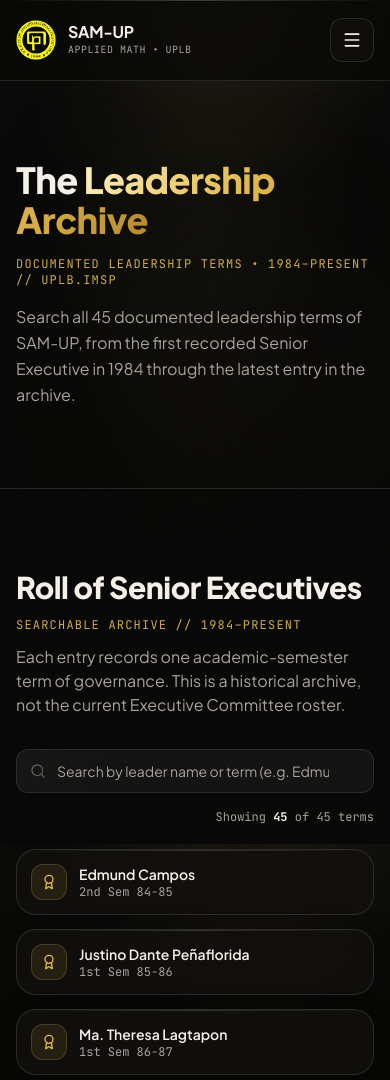
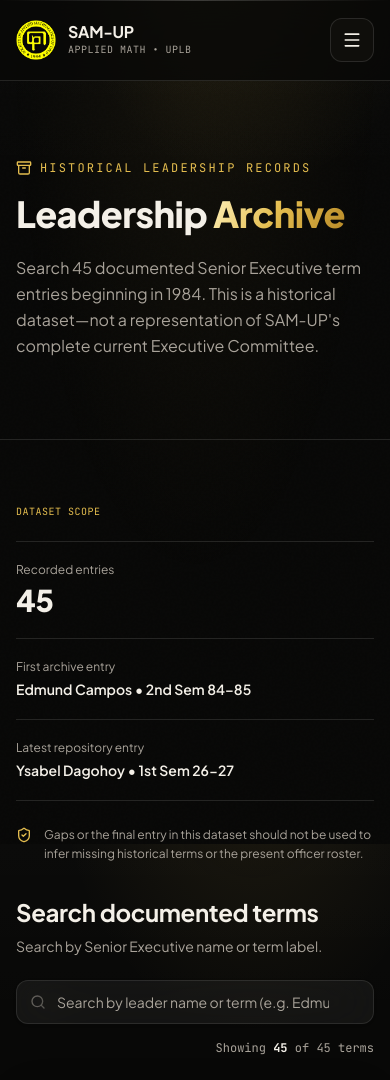
Before and after one commit to Diannn3/samup, an Astro site: page /alumni in a window 390 px wide. Shown: the top 1080 px of the page. Built offline with nearby package versions, Linux system fonts and the light colour scheme; Astro itself is replaced by a stand-in of ours.

Commit message:
refactor(archive): clarify historical leadership scope and simplify layout

```diff
--- a/src/pages/alumni.astro
+++ b/src/pages/alumni.astro
@@ -2,73 +2,75 @@
 import BaseLayout from '../layouts/BaseLayout.astro';
 import { ExecutiveSearch } from '../components/interactive/ExecutiveSearch';
 import { organization } from '../data/organization';
-import { Mail, Landmark, Users } from 'lucide-react';
+import { Archive, ArrowRight, ShieldCheck } from 'lucide-react';
 ---
 
 <BaseLayout
   title="Leadership Archive | Society of Applied Mathematics of UPLB"
-  description={`Search all ${organization.totalLeadershipTerms} documented leadership terms of SAM-UP, from 1984 to the current academic year.`}
+  description={`Search ${organization.totalLeadershipTerms} documented Senior Executive term entries in SAM-UP's historical repository archive.`}
 >
-  {/* Page Header */}
-  <section class="py-20 sm:py-24 border-b border-[var(--border)] relative overflow-hidden">
-    <div class="glow-blob w-[600px] h-[600px] bg-[radial-gradient(circle,rgba(240,204,78,0.12)_0%,transparent_70%)] top-0 left-[-10%]" aria-hidden="true" />
-    <div class="glow-blob w-[500px] h-[500px] bg-[radial-gradient(circle,rgba(59,130,246,0.09)_0%,transparent_70%)] bottom-0 right-[-10%]" aria-hidden="true" />
-
-    <div class="max-w-7xl mx-auto px-4 sm:px-6 lg:px-8 relative z-10">
-      <div class="max-w-3xl space-y-4">
-        <h1 class="font-display font-black text-4xl sm:text-5xl lg:text-6xl text-[var(--foreground)] tracking-tight">
-          The <span class="text-gold-gradient">Leadership Archive</span>
+  <section class="border-b border-[var(--border)] py-20 sm:py-24">
+    <div class="max-w-7xl mx-auto px-4 sm:px-6 lg:px-8">
+      <div class="max-w-4xl">
+        <div class="flex items-center gap-2 font-mono text-xs uppercase tracking-[0.18em] text-[var(--primary)]">
+          <Archive class="w-4 h-4" aria-hidden="true" />
+          <span>Historical leadership records</span>
+        </div>
+        <h1 class="mt-5 font-display font-black text-4xl sm:text-6xl lg:text-7xl tracking-[-0.035em] leading-[0.98] text-[var(--foreground)]">
+          Leadership <span class="text-gold-gradient">Archive</span>
         </h1>
-        <p class="font-mono text-xs uppercase tracking-widest text-[var(--primary)]/90">
-          DOCUMENTED LEADERSHIP TERMS • 1984–PRESENT // UPLB.IMSP
-        </p>
-        <p class="text-base sm:text-lg text-[var(--muted-foreground)] leading-relaxed font-normal">
-          Search all {organization.totalLeadershipTerms} documented leadership terms of SAM-UP, from the first recorded Senior Executive in 1984 through the latest entry in the archive.
+        <p class="mt-6 max-w-3xl text-base sm:text-lg leading-relaxed text-[var(--muted-foreground)]">
+          Search {organization.totalLeadershipTerms} documented Senior Executive term entries beginning in 1984. This is a historical dataset—not a representation of SAM-UP's complete current Executive Committee.
         </p>
       </div>
     </div>
   </section>
 
-  <div class="max-w-7xl mx-auto px-4 sm:px-6 lg:px-8 py-20 space-y-16">
-    {/* Searchable archive — data from senior_executives.json */}
-    <section class="space-y-8">
-      <div class="max-w-3xl space-y-3">
-        <h2 class="font-display font-black text-3xl sm:text-4xl text-[var(--foreground)] tracking-tight">
-          Roll of Senior Executives
-        </h2>
-        <p class="font-mono text-xs uppercase tracking-widest text-[var(--primary)]/90">
-          SEARCHABLE ARCHIVE // 1984–PRESENT
-        </p>
-        <p class="text-base text-[var(--muted-foreground)]">
-          Each entry records one academic-semester term of governance. This is a historical archive, not the current Executive Committee roster.
-        </p>
+  <main class="max-w-7xl mx-auto px-4 sm:px-6 lg:px-8 py-16 sm:py-20 space-y-12">
+    <section class="grid lg:grid-cols-12 gap-8 items-start">
+      <div class="lg:col-span-4">
+        <div class="font-mono text-[10px] uppercase tracking-wider text-[var(--primary)]">Dataset scope</div>
+        <dl class="mt-5 divide-y divide-[var(--border)] border-y border-[var(--border)]">
+          <div class="py-5">
+            <dt class="text-xs text-[var(--muted-foreground)]">Recorded entries</dt>
+            <dd class="mt-1 font-display font-black text-3xl text-[var(--foreground)]">{organization.totalLeadershipTerms}</dd>
+          </div>
+          <div class="py-5">
+            <dt class="text-xs text-[var(--muted-foreground)]">First archive entry</dt>
+            <dd class="mt-1 text-sm font-semibold text-[var(--foreground)]">Edmund Campos • 2nd Sem 84–85</dd>
+          </div>
+          <div class="py-5">
+            <dt class="text-xs text-[var(--muted-foreground)]">Latest repository entry</dt>
+            <dd class="mt-1 text-sm font-semibold text-[var(--foreground)]">
+              {organization.latestRecordedExecutive.name} • {organization.latestRecordedExecutive.term}
+            </dd>
+          </div>
+        </dl>
+
+        <div class="mt-6 flex items-start gap-3 text-xs leading-relaxed text-[var(--muted-foreground)]">
+          <ShieldCheck class="w-4 h-4 shrink-0 mt-0.5 text-[var(--primary)]" aria-hidden="true" />
+          <p>Gaps or the final entry in this dataset should not be used to infer missing historical terms or the present officer roster.</p>
+        </div>
       </div>
 
-      <ExecutiveSearch client:load />
+      <div class="lg:col-span-8">
+        <h2 class="font-display font-bold text-2xl sm:text-3xl text-[var(--foreground)]">Search documented terms</h2>
+        <p class="mt-2 text-sm text-[var(--muted-foreground)]">Search by Senior Executive name or term label.</p>
+        <div class="mt-6">
+          <ExecutiveSearch client:load />
+        </div>
+      </div>
     </section>
 
-    {/* Alumni contact */}
-    <section class="frosted-glass-card p-8 sm:p-12 flex flex-col md:flex-row items-center justify-between gap-8 shadow-2xl">
-      <div class="space-y-2 text-center md:text-left">
-        <div class="flex items-center justify-center md:justify-start gap-2 text-xs font-mono text-[var(--primary)]">
-          <Users class="w-4 h-4" aria-hidden="true" />
-          <span>ALUMNI RELATIONS</span>
-        </div>
-        <h3 class="font-display font-bold text-2xl sm:text-3xl text-[var(--foreground)]">
-          Are you a SAM-UP alumnus?
-        </h3>
-        <p class="text-sm text-[var(--muted-foreground)] max-w-xl">
-          Reach out to reconnect with the organization. The archive grows as past terms are documented.
-        </p>
+    <section class="border-t border-[var(--border)] pt-8 flex flex-col sm:flex-row sm:items-center justify-between gap-5">
+      <div>
+        <h2 class="font-display font-bold text-2xl text-[var(--foreground)]">Looking for broader organizational history?</h2>
+        <p class="mt-2 text-sm text-[var(--muted-foreground)]">The Archive hub separates leadership records from approved publication history.</p>
       </div>
-
-      <a
-        href={`mailto:${organization.socials.email}?subject=SAM-UP Alumni Reconnect`}
-        class="inline-flex items-center justify-center gap-2 px-6 py-3.5 rounded-xl bg-[var(--primary)] text-[var(--primary-foreground)] font-bold text-sm hover:bg-[var(--primary-hover)] transition-all shrink-0 shadow-md shadow-[var(--primary)]/20"
-      >
-        <Mail class="w-4 h-4" aria-hidden="true" />
-        <span>Contact SAM-UP</span>
+      <a href="/archive" class="inline-flex items-center gap-2 text-sm font-semibold text-[var(--primary)] hover:underline shrink-0">
+        Open Archive hub
+        <ArrowRight class="w-4 h-4" aria-hidden="true" />
       </a>
     </section>
-  </div>
+  </main>
 </BaseLayout>
```
